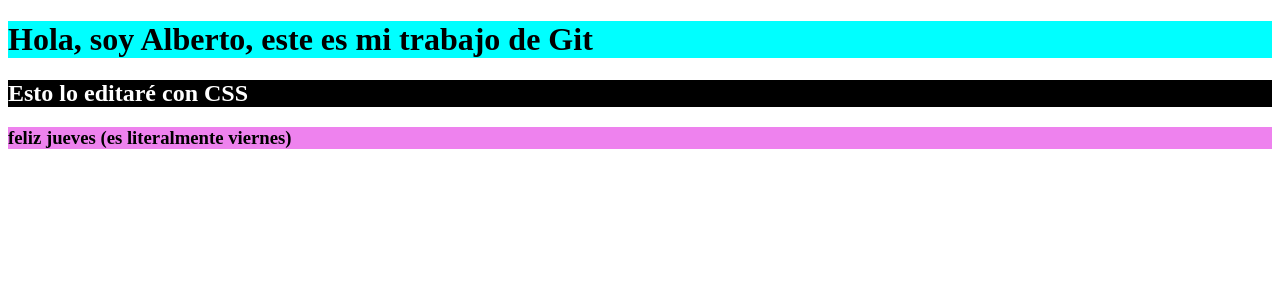
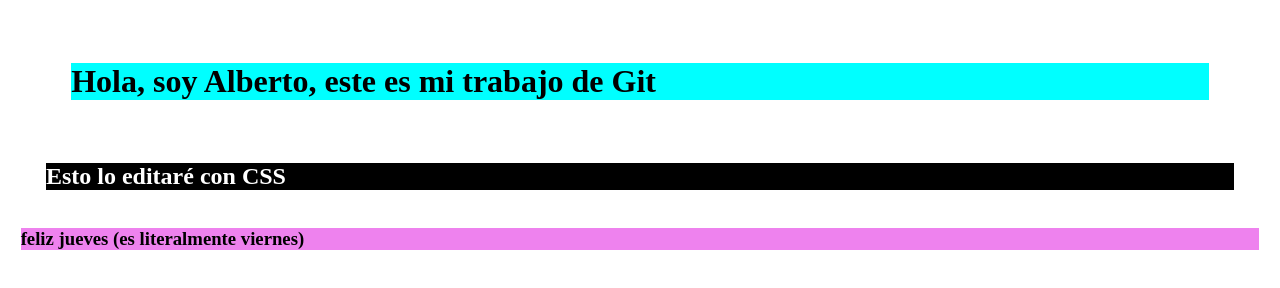
Before and after one commit to albeertogomeez/entornosIlernaAGP, a plain HTML site: page index.html in a window 1280 px wide. Drawn offline with Linux system fonts and the light colour scheme.

Commit message:
AGP Commit final

```diff
--- a/estilos.css
+++ b/estilos.css
@@ -1,14 +1,17 @@
 h1 {
     background-color: aqua;
     color: black;
+    margin: 5%;
 }
 
 h2 {
     background-color: black;
     color: white;
+    margin: 3%;
 }
 
 h3 {
     background-color: violet;
     color: black;
+    margin: 1%;
 }
```
